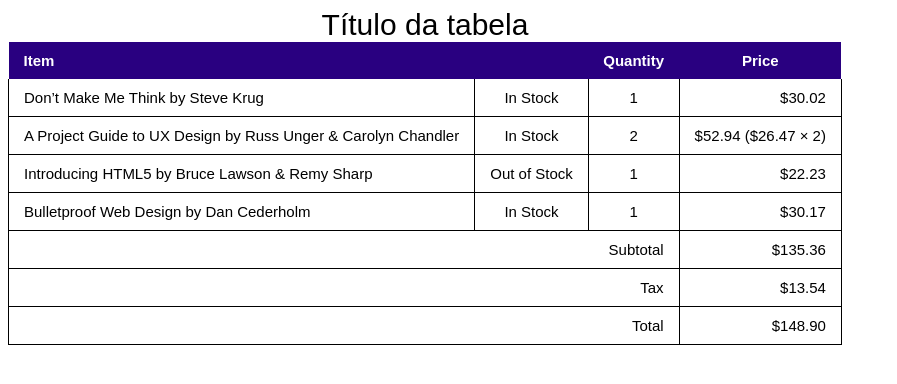
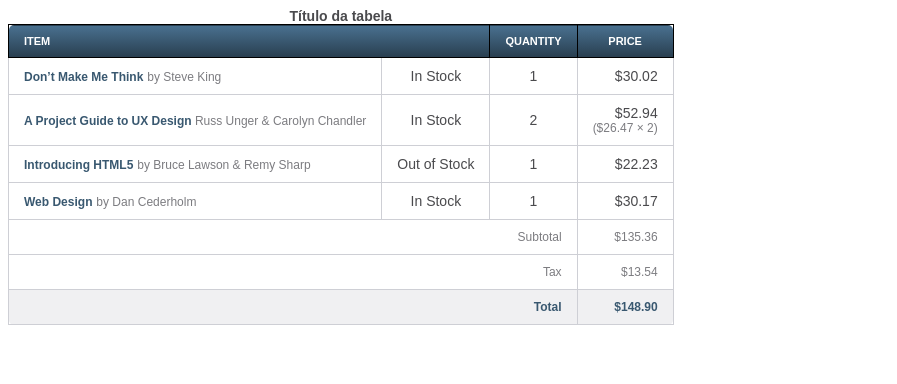
Before and after one commit to CatarinaFilipaMendes/Tabelas, a plain HTML site: page index.html in a window 1280 px wide. Shown: the whole page, without its empty margins (0-897 px from the left). Drawn offline with Linux system fonts and the light colour scheme.

Commit message:
Tabelas Exercicio1

```diff
--- a/css/style.css
+++ b/css/style.css
@@ -1,29 +1,38 @@
 table {
   /*border-collapse: separate; Separa as linhas mas só funciona com 1px*/
   border-collapse: collapse;
-  /*width: 100%;*/
+  border-spacing: 0;
+  color: #4a4a4d;
   font-family: Arial, Helvetica, sans-serif;
-  font-size: 30px;
-
+  font-size: 14px;
   /*font-weight: bold;*/
   /* comentario */
 }
 
 th,
 td {
-  font-size: 15px;
-  padding: 10px 15px 10px 15px;
+  border: 1px solid black;
+  padding: 10px 15px;
   vertical-align: middle;
 }
 
 thead {
-  background: rgb(41, 0, 128);
-  color: white;
-  font-size: 20px;
+  border: 1px solid black;
+  background: #395870;
+  background: linear-gradient(#49708f, #293f50);
+  color: #fff;
+  font-size: 11px;
+text-transform: uppercase;
 }
 
 th:first-child {
+  border-top-left-radius: 5px;
   text-align: left;
+
+}
+
+th:last-child {
+  border-top-right-radius: 5px;
 }
 
 tbody tr:nth-child(even) {
@@ -31,30 +40,52 @@
 }
 
 td {
-  border-bottom: 1px solid black;
-  border-right: 1px solid black;
+  border-bottom: 1px solid #cecfd5;
+  border-right: 1px solid #cecfd5;
 }
 
 td:first-child {
-  border-left: 1px solid black;
+  border-left: 1px solid #cecfd5;
+
+  }
+
+.book-title {
+  color: #395870;
+  font-size: 12px;
 }
 
-tfoot td:last-child {
-  text-align: right;
+.text-offset {
+  color: #7c7c80;
+  font-size: 12px;
 }
-tfoot {
-  text-align: right;
-  background-color: white;
+
+.item-stock,
+.item-quantity {
+  text-align: center;
 }
 
 .item-price {
   text-align: right;
 }
 
-.item-stock {
-  text-align: center;
+.item-multiple {
+  display: block;
 }
 
-.item-quantity {
-  text-align: center;
+tfoot {
+  text-align: right;
 }
+
+tfoot tr:last-child {
+  background: #f0f0f2;
+  color: #395870;
+  font-weight: bold;
+}
+
+tfoot tr:last-child td:first-child {
+  border-bottom-left-radius: 5px;
+}
+
+tfoot tr:last-child td:last-child {
+  border-bottom-right-radius: 5px;
+}
--- a/index.html
+++ b/index.html
@@ -6,16 +6,18 @@
     <meta name="viewport" content="width=device-width, initial-scale=1.0" />
     <link rel="stylesheet" href="css/style.css" />
     <!--linkagem para css-->
-    <title>Document</title>
+    <title>Table</title>
   </head>
+
   <body>
     <table>
       <caption>
-        Título da tabela
+       <strong>Título da tabela </strong>
       </caption>
 
-      <!--Titulo da tabela-->
       <thead>
+
+        <!--Titulo da tabela-->
         <!--header-->
         <tr>
           <th scope="coluna" colspan="2">Item</th>
@@ -24,33 +26,46 @@
           <th scope="coluna">Price</th>
         </tr>
       </thead>
+
       <tbody>
         <!--Body-->
         <tr>
           <!--Table Row-->
-          <td>Don&#8217;t Make Me Think by Steve Krug</td>
-          <!--Dados Tabela-->
+          <td>
+            <strong class="book-title">Don&#8217;t Make Me Think</strong>
+            <!--Dados Tabela-->
+            <span class="text-offset"> by Steve King</span>
+          </td>
           <td class="item-stock">In Stock</td>
           <td class="item-quantity">1</td>
           <td class="item-price">$30.02</td>
         </tr>
         <tr>
           <td>
-            A Project Guide to UX Design by Russ Unger &#38; Carolyn Chandler
+            <strong class="book-title"> A Project Guide to UX Design </strong>
+            <span class="text-offset">Russ Unger &#38; Carolyn Chandler</span>
           </td>
           <td class="item-stock">In Stock</td>
           <td class="item-quantity">2</td>
-          <td class="item-price">$52.94 ($26.47 &#215; 2)</td>
+          <td class="item-price">$52.94
+            <span class="text-offset item-multiple">($26.47 &#215; 2)</span>
+          </td>
         </tr>
         <tr>
-          <td>Introducing HTML5 by Bruce Lawson &#38; Remy Sharp</td>
+          <td>
+            <strong class="book-title">Introducing HTML5</strong>
+            <span class="text-offset">by Bruce Lawson &#38; Remy Sharp</span>
+</td>
           <td class="item-stock">Out of Stock</td>
           <td class="item-quantity">1</td>
           <td class="item-price">$22.23</td>
         </tr>
 
         <tr>
-          <td>Bulletproof Web Design by Dan Cederholm</td>
+          <td>
+            <strong class="book-title">Web Design</strong>
+          <span class="text-offset">by Dan Cederholm</span>
+          </td>
           <td class="item-stock">In Stock</td>
           <td class="item-quantity">1</td>
           <td class="item-price">$30.17</td>
@@ -59,15 +74,15 @@
 
       <tfoot>
         <!--footer-->
-        <tr>
+        <tr class="text-offset">
           <td colspan="3">Subtotal</td>
           <td>$135.36</td>
         </tr>
-        <tr>
+        <tr class="text-offset">
           <td colspan="3">Tax</td>
           <td>$13.54</td>
         </tr>
-        <tr>
+        <tr class="text-offset">
           <td colspan="3">Total</td>
           <td>$148.90</td>
         </tr>
```
Also changed, not shown: 1 other file.
